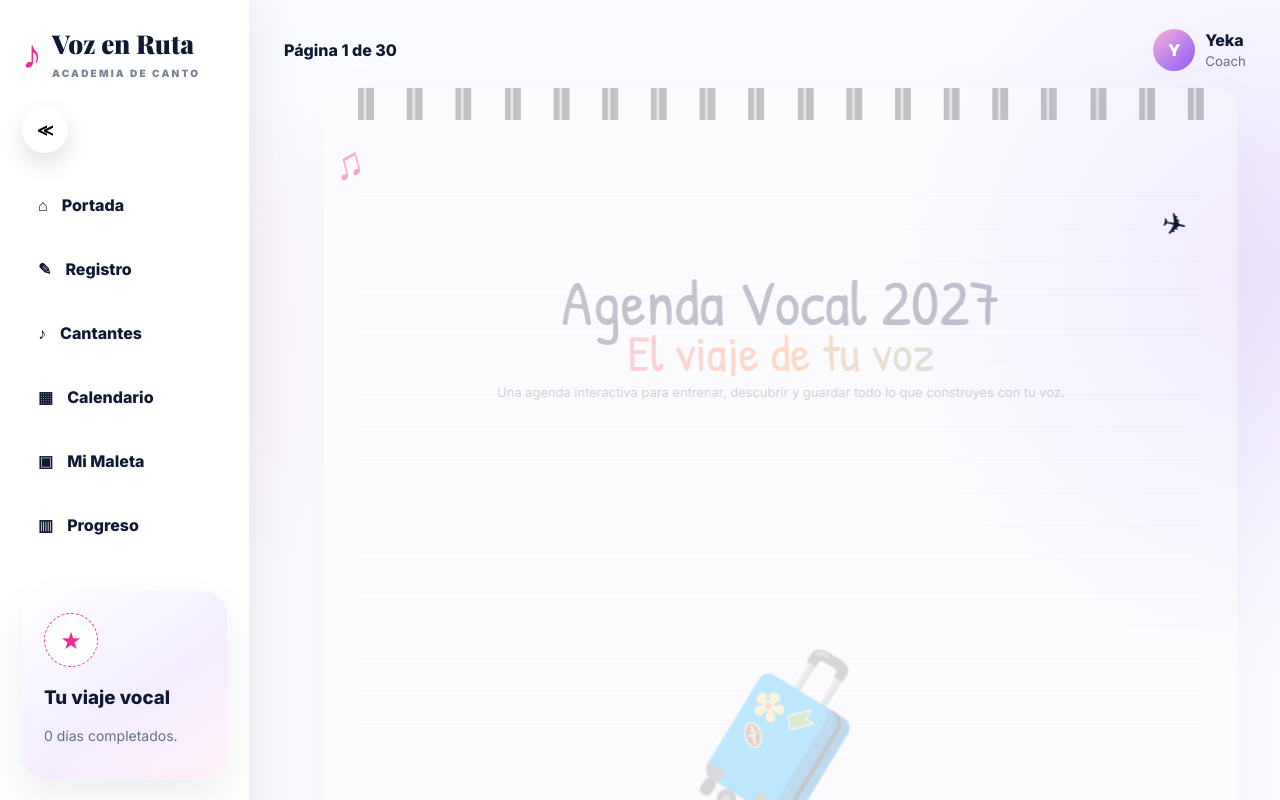
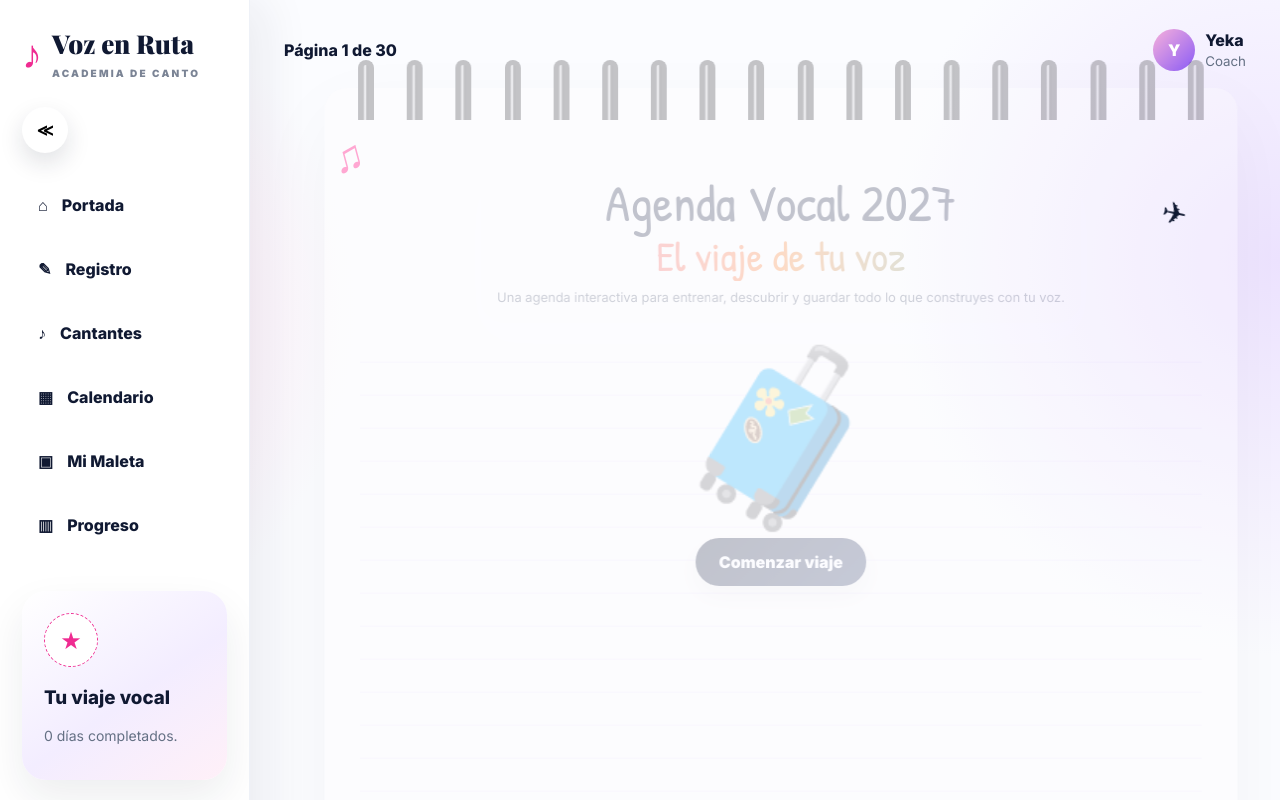
Before and after one commit to manu305ale-byte/agendayekacoachacademy, a Next.js app: page / in a window 1280 px wide. Built offline with nearby package versions, Linux system fonts and the light colour scheme.

Commit message:
Activar agenda v7 optimizada

```diff
--- a/app/page.tsx
+++ b/app/page.tsx
@@ -3,7 +3,7 @@ export const dynamic = 'force-dynamic';
 export default function Home() {
   return (
     <iframe
-      src="/agenda-v6.html?v=6.0"
+      src="/agenda-v7.html?v=7.1"
       title="Agenda Yeka Coach Academy 2027"
       style={{ width: '100vw', height: '100vh', border: 0, display: 'block' }}
     />
```
